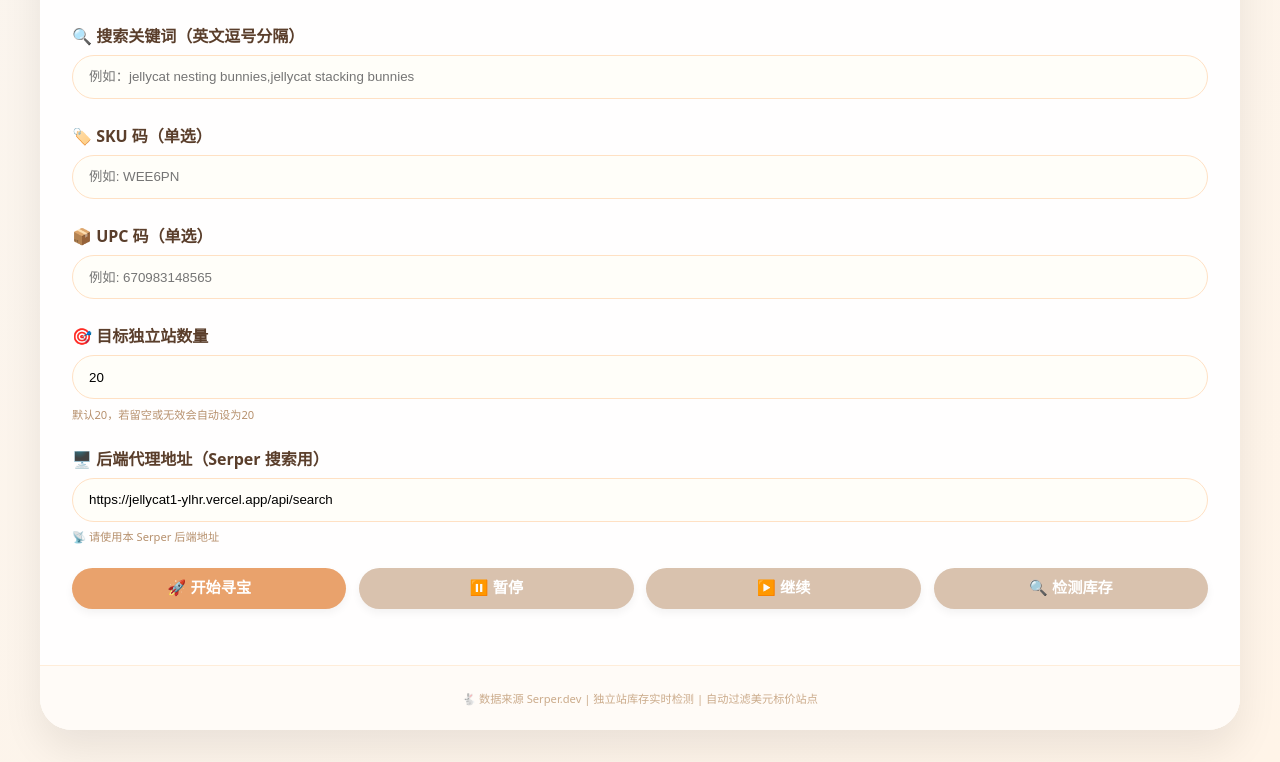
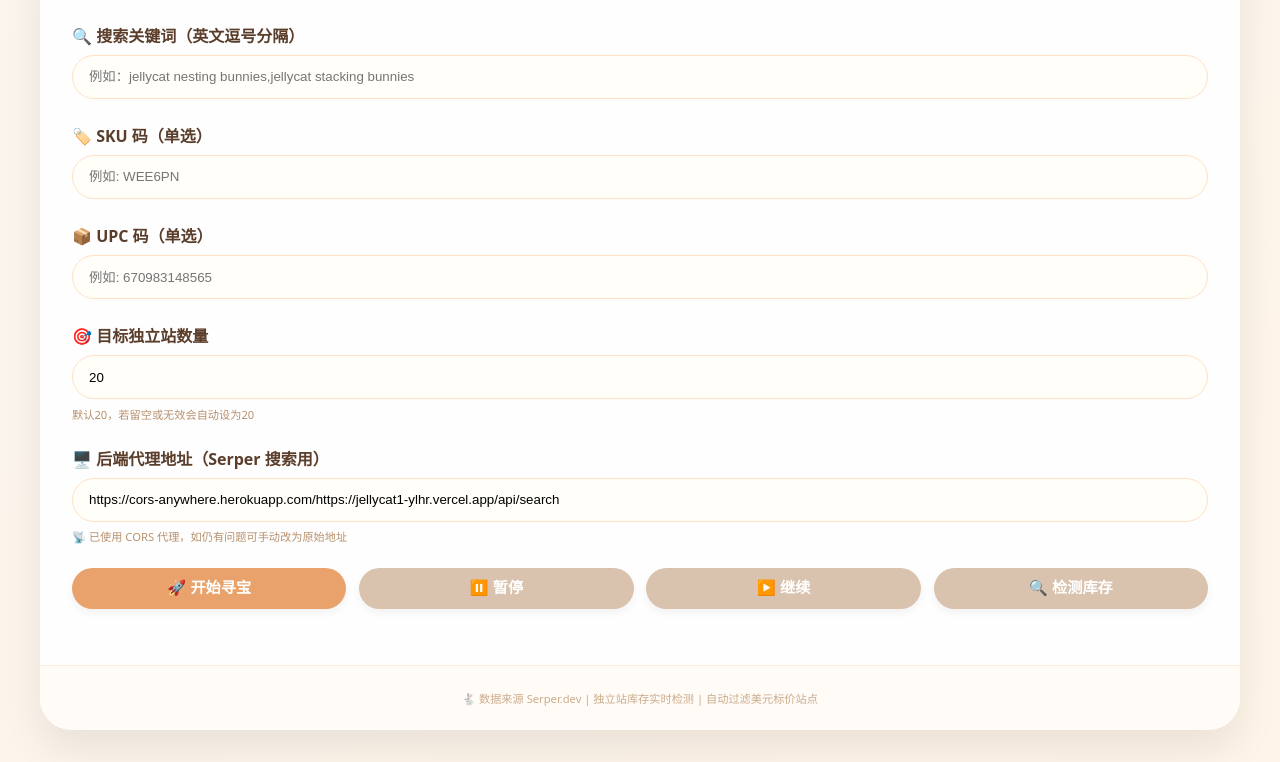
Before and after one commit to zhangdingji520/jellycat1, a website: page index.html in a window 1280 px wide. Shown: the part 664-1426 px from the top of the page. Drawn offline with Linux system fonts and the light colour scheme.

Commit message:
更新 index.html

```diff
--- a/index.html
+++ b/index.html
@@ -5,6 +5,8 @@
     <meta name="viewport" content="width=device-width, initial-scale=1.0, viewport-fit=cover">
     <title>🐰 Jellycat寻宝 · 智能搜索</title>
     <style>
+        /* 样式与之前相同，此处省略以节省篇幅，实际使用请保留完整样式 */
+        /* 为了完整性，下面保留必要的样式，但为避免代码过长，建议您直接使用原有样式，只修改 script 中的 proxyUrl 处理逻辑 */
         * { margin: 0; padding: 0; box-sizing: border-box; }
         body { background: linear-gradient(145deg, #f9f5f0 0%, #fff4e8 100%); font-family: system-ui; padding: 2rem 1rem; min-height: 100vh; }
         .card { max-width: 1200px; margin: 0 auto; background: rgba(255,255,255,0.95); border-radius: 2rem; box-shadow: 0 20px 40px rgba(0,0,0,0.08); overflow: hidden; }
@@ -192,8 +194,8 @@
 
         <div class="form-group">
             <label>🖥️ 后端代理地址（Serper 搜索用）</label>
-            <input type="text" id="proxyUrl" placeholder="https://your-app.vercel.app/api/search" value="https://jellycat1-ylhr.vercel.app/api/search">
-            <div class="subnote">📡 请使用本 Serper 后端地址</div>
+            <input type="text" id="proxyUrl" placeholder="https://your-app.vercel.app/api/search" value="https://cors-anywhere.herokuapp.com/https://jellycat1-ylhr.vercel.app/api/search">
+            <div class="subnote">📡 已使用 CORS 代理，如仍有问题可手动改为原始地址</div>
         </div>
 
         <div class="button-group">
@@ -229,8 +231,7 @@
 </div>
 
 <script>
-    // ================== 翻译函数（使用 MyMemory 免费 API，无需后端） ==================
-    // 语言代码映射（国家代码 → MyMemory 目标语言代码）
+    // ================== 翻译函数（使用 MyMemory 免费 API） ==================
     const langCodeMap = {
         "DE": "de", "ES": "es", "FR": "fr", "IT": "it", "NL": "nl",
         "BE": "fr",   // 比利时默认法语
@@ -238,14 +239,11 @@
     };
 
     async function translateText(text, targetLang) {
-        // 使用 MyMemory API（免费，支持跨域）
         const url = `https://api.mymemory.translated.net/get?q=${encodeURIComponent(text)}&langpair=en|${targetLang}`;
         try {
             const response = await fetch(url);
             const data = await response.json();
-            // 获取翻译结果
             let translated = data.responseData.translatedText;
-            // 如果翻译结果与原文本相同（可能未找到），则返回原文本
             if (translated && translated.toLowerCase() === text.toLowerCase()) {
                 return text;
             }
@@ -256,7 +254,6 @@
         }
     }
 
-    // 生成多语言关键词（翻译整个短语）
     async function generateMultilingualKeywords() {
         const rawInput = document.getElementById('productNameInput').value.trim();
         if (!rawInput) {
@@ -291,7 +288,6 @@
             }
         }
 
-        // 去重并保留顺序
         const unique = [...new Map(allTranslated.map(item => [item, item])).values()];
         const keywordsStr = unique.join(', ');
         document.getElementById('keywords').value = keywordsStr;
@@ -497,7 +493,7 @@
         if (countries.length === 0) { showError('🌍 至少选择一个国家嗷'); return; }
         const keywords = buildKeywords();
         if (keywords.length === 0) { showError('🔍 请输入至少一个搜索关键词、SKU 或 UPC'); return; }
-        const proxyUrl = proxyUrlInput.value.trim();
+        let proxyUrl = proxyUrlInput.value.trim();
         if (!proxyUrl) { showError('🖥️ 请填写后端代理地址'); return; }
 
         startBtn.disabled = true;
```
